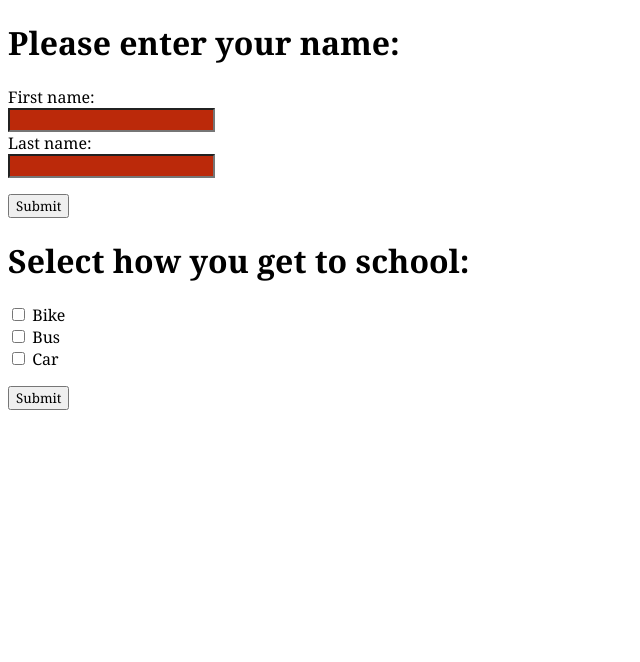
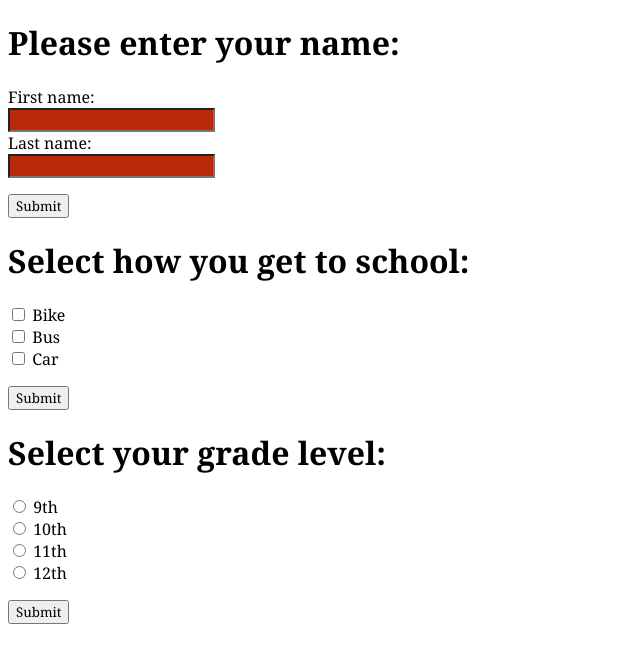
Before and after one commit to anderooc/js, a plain HTML site: page index.html in a window 1280 px wide. Shown: the whole page, without its empty margins (0-640 px from the left). Drawn offline with Linux system fonts and the light colour scheme.

Commit message:
Added radio and fixed names/ids to work with script.

```diff
--- a/index.html
+++ b/index.html
@@ -30,14 +30,28 @@
     <div id="transportation">
       <h1>Select how you get to school:</h1>
       <p>
-        <input type="checkbox" id="vehicle1" name="vehicle1" value="Bike">
+        <input type="checkbox" id="vehicle" name="vehicle" value="Bike">
         <label for="vehicle1"> Bike</label><br />
-        <input type="checkbox" id="vehicle2" name="vehicle2" value="Bus">
+        <input type="checkbox" id="vehicle" name="vehicle" value="Bus">
         <label for="vehicle2"> Bus</label><br />
-        <input type="checkbox" id="vehicle3" name="vehicle3" value="Car">
+        <input type="checkbox" id="vehicle" name="vehicle" value="Car">
         <label for="vehicle3"> Car</label><br />
       </p>
       <button onClick ="checkboxSubmit()">Submit</button>
-    </body>
-  </div>
+    </div>
+    <div id="gradeQuestion">
+      <h1>Select your grade level:</h1>
+      <p>
+        <input type="radio" id="9th" name="grade" value="9th">
+        <label for="9th">9th</label><br />
+        <input type="radio" id="10th" name="grade" value="10th">
+        <label for="10th">10th</label><br />
+        <input type="radio" id="11th" name="grade" value="11th">
+        <label for="11th">11th</label><br />
+        <input type="radio" id="12th" name="grade" value="12th">
+        <label for="12th">12th</label><br />
+      </p>
+      <button onClick ="gradeSubmit()">Submit</button>
+    </div>
+  </body>
 </html>
```
